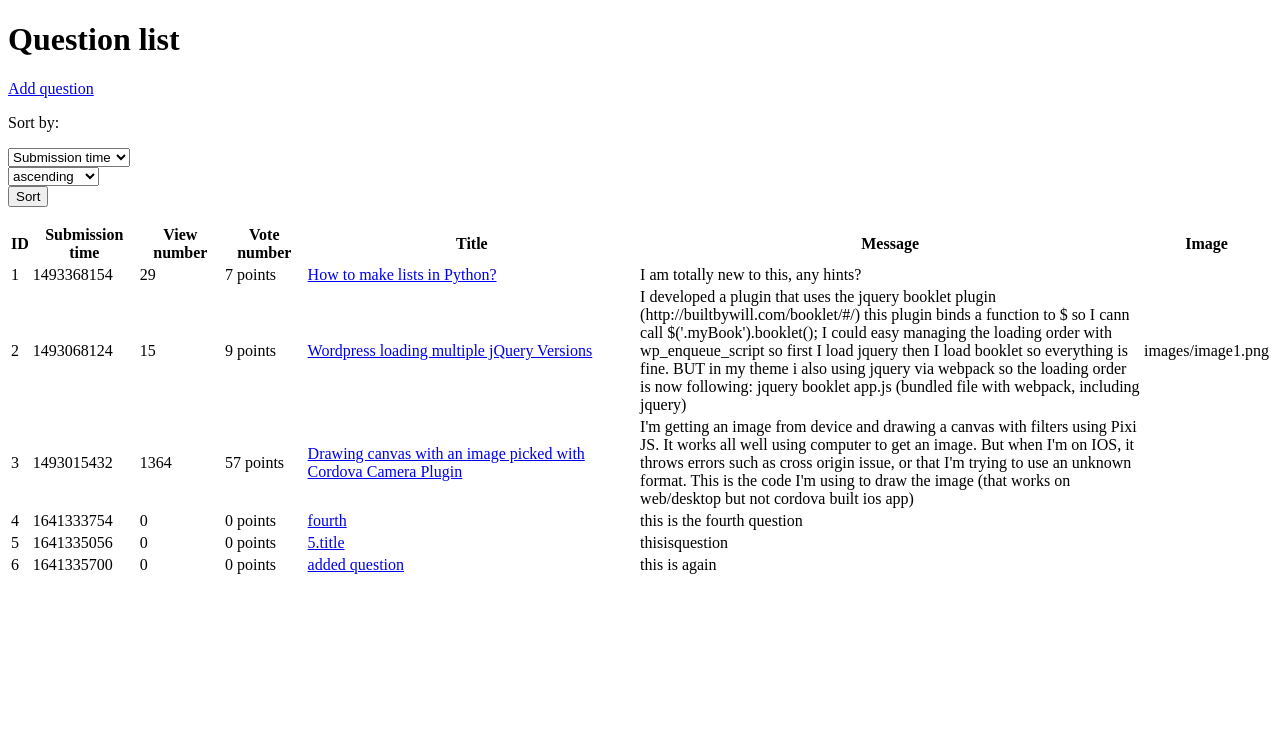
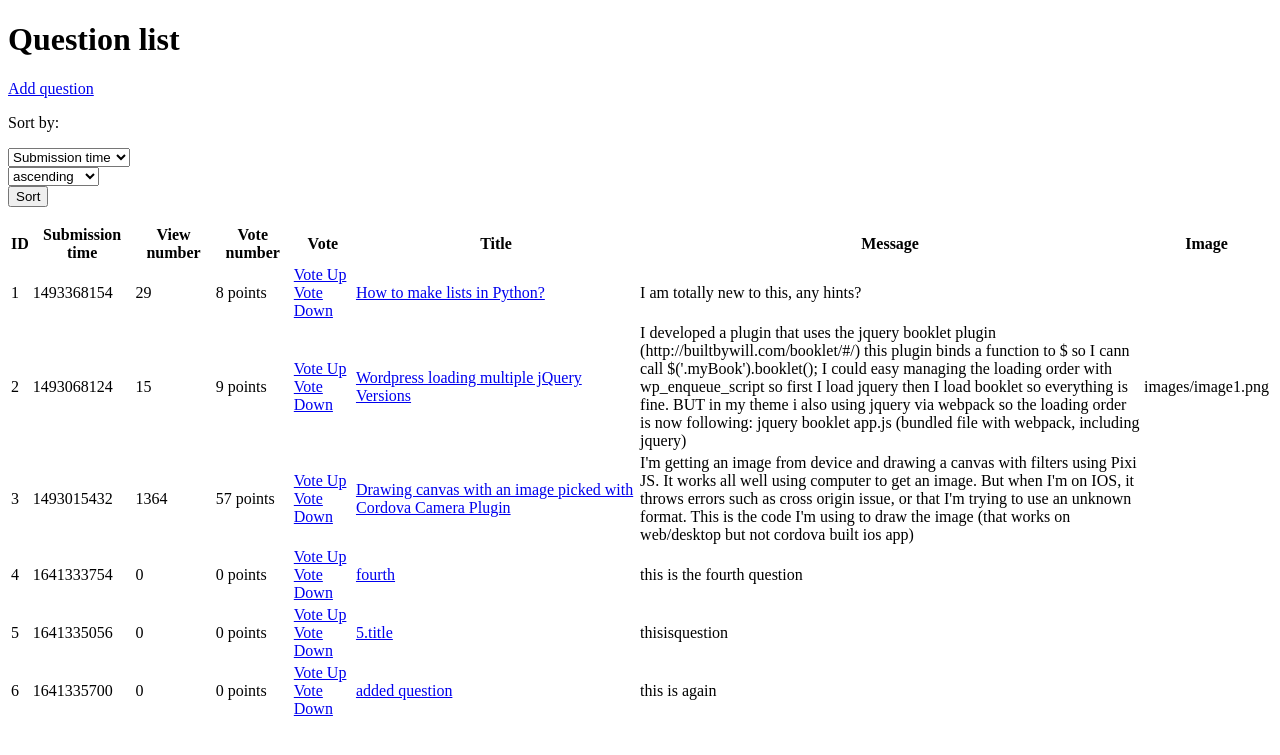
Before and after one commit to CodecoolGlobal/ask-mate-3-python-sasbalazs, a Flask app: page / in a window 1280 px wide. Shown: the top 755 px of the page. Run offline with Flask 2, Linux system fonts and the light colour scheme; some libraries are stand-ins or nearby versions.

Commit message:
added question vote

```diff
--- a/sample_data/question.csv
+++ b/sample_data/question.csv
@@ -1,5 +1,5 @@
 id,submission_time,view_number,vote_number,title,message,image
-1,1493368154,29,7,How to make lists in Python?,"I am totally new to this, any hints?",
+1,1493368154,29,8,How to make lists in Python?,"I am totally new to this, any hints?",
 2,1493068124,15,9,Wordpress loading multiple jQuery Versions,"I developed a plugin that uses the jquery booklet plugin (http://builtbywill.com/booklet/#/) this plugin binds a function to $ so I cann call $('.myBook').booklet();
 
 I could easy managing the loading order with wp_enqueue_script so first I load jquery then I load booklet so everything is fine.
--- a/server.py
+++ b/server.py
@@ -96,6 +96,34 @@ def list_page():
     return render_template('list.html', questions=questions, answers=answers)
 
 
+@app.route("/question/<question_id>/vote_up", methods=['GET'])
+def vote_up(question_id):
+    questions = connection.import_data("sample_data/question.csv")
+    route = url_for("post_new_answer", question_id=question_id)
+    if request.method == 'GET':
+        index = int(question_id) - 1
+        line = questions[index]
+        change = int(line['vote_number']) + 1
+        questions[index]['vote_number'] = str(change)
+        connection.export_data(questions, 'sample_data/question.csv')
+        return redirect('/list')
+    return render_template('vote_up.html', route=route)
+
+
+@app.route("/question/<question_id>/vote_down", methods=['GET'])
+def vote_down(question_id):
+    questions = connection.import_data("sample_data/question.csv")
+    route = url_for("post_new_answer", question_id=question_id)
+    if request.method == 'GET':
+        index = int(question_id) - 1
+        line = questions[index]
+        change = int(line['vote_number']) - 1
+        questions[index]['vote_number'] = str(change)
+        connection.export_data(questions, 'sample_data/question.csv')
+        return redirect('/list')
+    return render_template('vote_down.html', route=route)
+
+
 if __name__ == "__main__":
     app.run(
         host='0.0.0.0',
--- a/templates/list.html
+++ b/templates/list.html
@@ -32,6 +32,7 @@
                 <th>Submission time</th>
                 <th>View number</th>
                 <th>Vote number</th>
+                <th>Vote</th>
                 <th>Title</th>
                 <th>Message</th>
                 <th>Image</th>
@@ -42,6 +43,7 @@
                     <td>{{ line['submission_time'] }}</td>
                     <td>{{ line['view_number'] }}</td>
                     <td>{{ line['vote_number'] }} points</td>
+                    <td><a href="/question/{{ line['id'] }}/vote_up">Vote Up</a><br><a href="/question/{{ line['id'] }}/vote_down">Vote Down</a></td>
                     <td><a href="/question/{{ line['id'] }}">{{line['title']}}</a></td>
                     <td  style="width:500px">{{ line['message'] }}</td>
                     <td>{{ line['image'] }}</td>
```
Also changed, not shown: templates/vote_up.html (added, +24 -0 lines).
